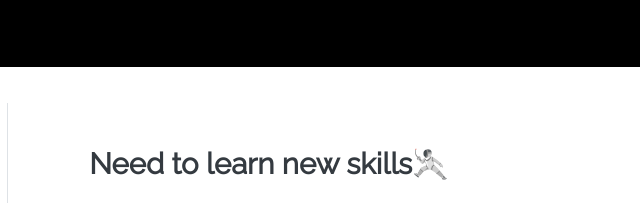
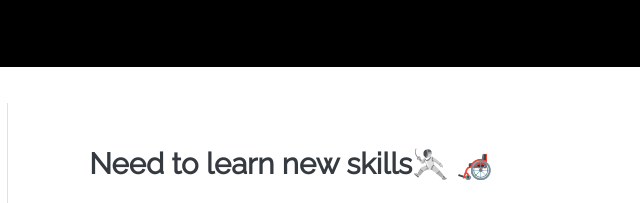
Before and after one commit to aliabidzaidi/abiDEV-diary, a Gatsby site: page / in a window 1280 px wide. Shown: the top 203 px of the page, 368-1008 px from the left. Built offline with nearby package versions, Linux system fonts and the light colour scheme; Gatsby itself is replaced by a stand-in of ours; some packages are replaced by stand-ins of ours.

Commit message:
Update Blog Posts “need-to-learn-new-skills🤺”

````diff
--- a/posts/need-to-learn-new-skills🤺.md
+++ b/posts/need-to-learn-new-skills🤺.md
@@ -3,12 +3,13 @@ tags:
   - Makefile
 published: true
 date: 2020-09-19T16:47:48.690Z
-title: Need to learn new skills🤺
+title: Need to learn new skills🤺 🦽
 ---
 World is evolving and I feel incompetent....
 
 So here is a make file to change myself
-``` Makefile
+
+```Makefile
 LIBS = -lpcap
 MONGOC = $(shell pkg-config --cflags --libs libmongoc-1.0)
 
@@ -20,3 +21,5 @@ all:
 clean:
 	rm abcAPP
 ```
+
+ I think a makefile is not enough, try adding more dummy text that explains....
````
